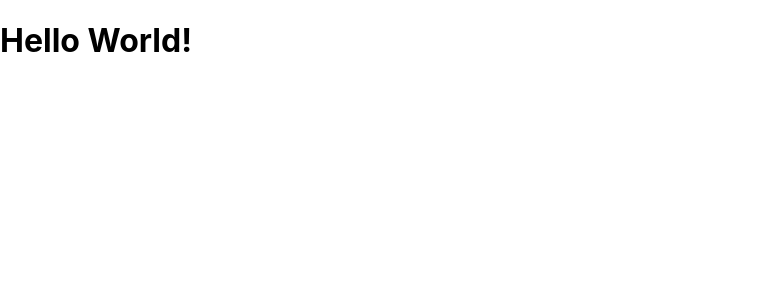
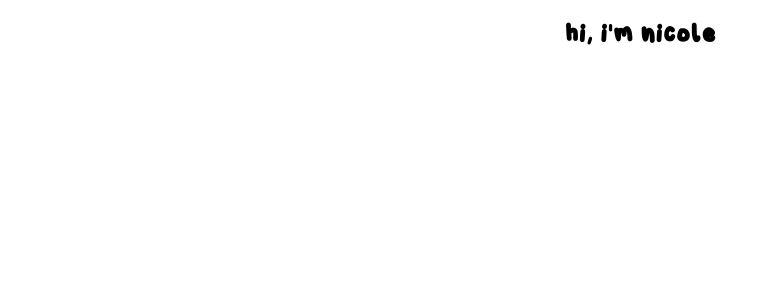
Before and after one commit to nicolekwon/this-is-nicole-kwon, a React (Create React App) app in the folder nicole-kwon-website/: page / in a window 1280 px wide. Shown: the top 300 px of the page, without its empty margins (0-777 px from the left). Built offline with nearby package versions, Linux system fonts and the light colour scheme.

Commit message:
Animation to intro

```diff
--- a/nicole-kwon-website/package.json
+++ b/nicole-kwon-website/package.json
@@ -9,6 +9,7 @@
     "@testing-library/user-event": "^13.5.0",
     "react": "^18.2.0",
     "react-dom": "^18.2.0",
+    "react-reveal": "^1.2.2",
     "react-scripts": "5.0.1",
     "web-vitals": "^2.1.4"
   },
--- a/nicole-kwon-website/src/App.css
+++ b/nicole-kwon-website/src/App.css
@@ -2,37 +2,7 @@
   text-align: center;
 }
 
-.App-logo {
-  height: 40vmin;
-  pointer-events: none;
+.Intro {
+  font-family: "WinkleRegular";
+  color: black;
 }
-
-@media (prefers-reduced-motion: no-preference) {
-  .App-logo {
-    animation: App-logo-spin infinite 20s linear;
-  }
-}
-
-.App-header {
-  background-color: #282c34;
-  min-height: 100vh;
-  display: flex;
-  flex-direction: column;
-  align-items: center;
-  justify-content: center;
-  font-size: calc(10px + 2vmin);
-  color: white;
-}
-
-.App-link {
-  color: #61dafb;
-}
-
-@keyframes App-logo-spin {
-  from {
-    transform: rotate(0deg);
-  }
-  to {
-    transform: rotate(360deg);
-  }
-}
--- a/nicole-kwon-website/src/App.js
+++ b/nicole-kwon-website/src/App.js
@@ -1,9 +1,14 @@
-import logo from './logo.svg';
 import './App.css';
+import React from 'react';
+import Fade from 'react-reveal/Fade';
 
 function App() {
   return (
-      <h1> Hello World! </h1>
+    <div className="App">
+      <Fade top duration={2000}>
+        <h1 className="Intro"> hi, i'm nicole </h1>
+      </Fade>
+    </div>
   );
 }
 
--- a/nicole-kwon-website/src/index.css
+++ b/nicole-kwon-website/src/index.css
@@ -11,3 +11,9 @@ code {
   font-family: source-code-pro, Menlo, Monaco, Consolas, 'Courier New',
     monospace;
 }
+
+@font-face {
+ font-family: "WinkleRegular";
+ src: local("WinkleRegular"), url("./fonts/Winkle-Regular.ttf") format("truetype");
+ font-weight: normal;
+}
```
Also changed, not shown: nicole-kwon-website/src/logo.svg (deleted), 1 other file (tests, documents, lock files or other folders).
